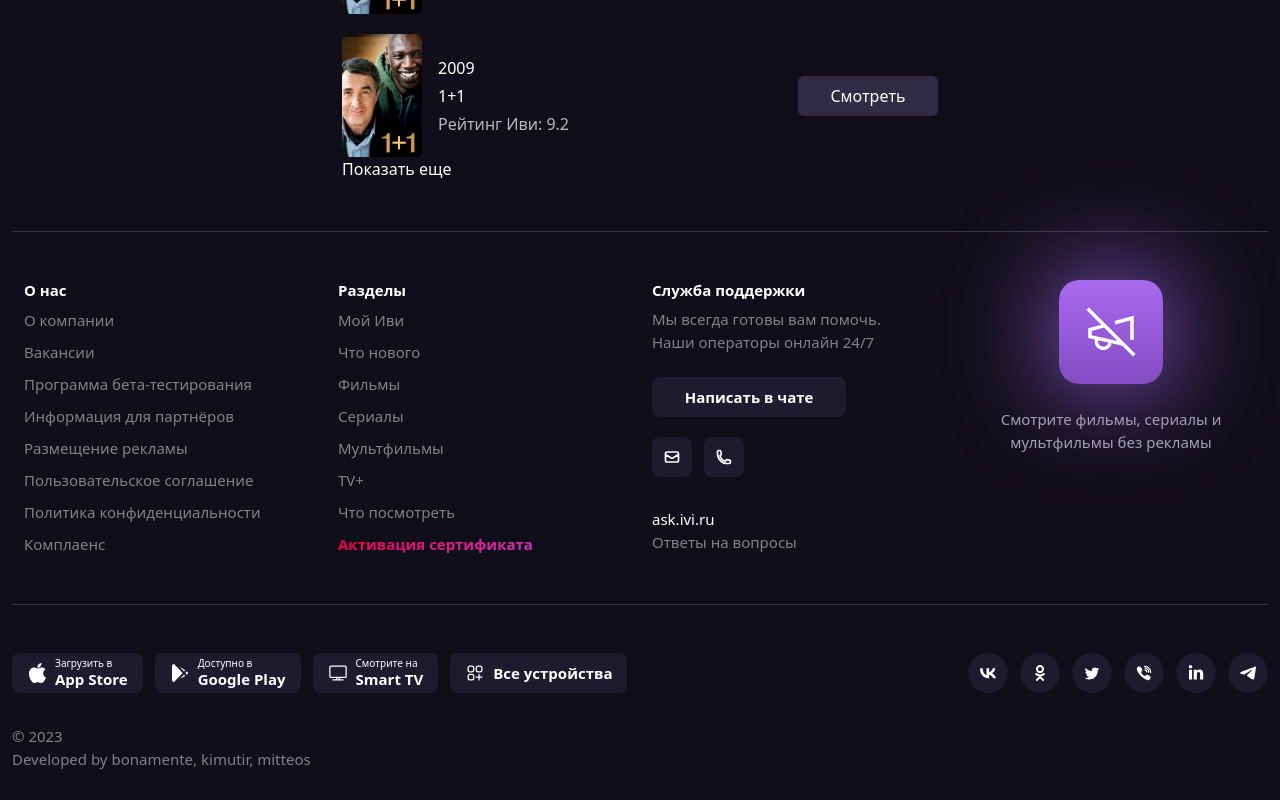
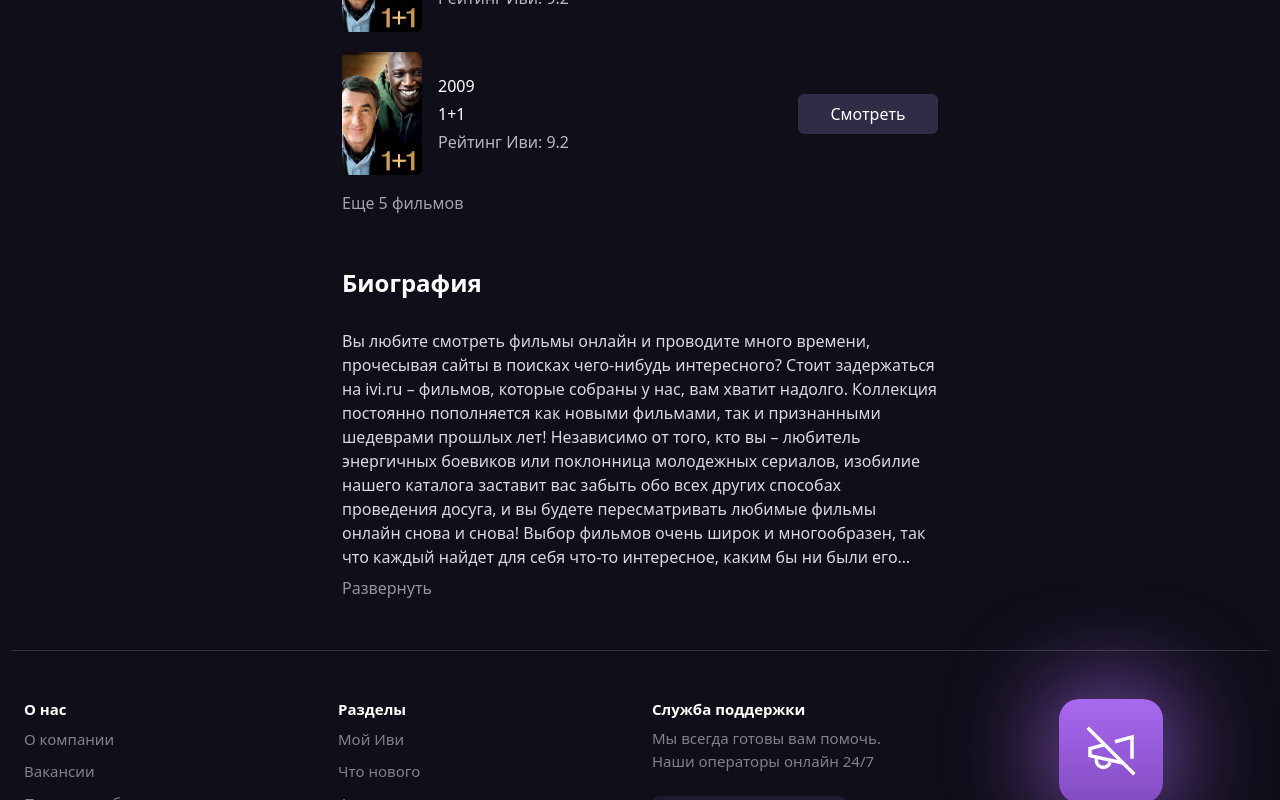
Before and after one commit to mitteos/ivi-analog, a Next.js app: page /person/1 in a window 1280 px wide. Shown: the part 1896-2696 px from the top of the page. Built offline with nearby package versions, Linux system fonts and the light colour scheme.

Commit message:
feat: finished Person component

```diff
--- a/src/components/screens/person/Person.tsx
+++ b/src/components/screens/person/Person.tsx
@@ -5,6 +5,7 @@ import Description from "./description/Description";
 import CustomSlider from "@/components/customs/custom-slider/CustomSlider";
 import PreviewFilm from "@/components/previews/preview-film/PreviewFilm";
 import Filmography from "./filmography/Filmography";
+import Biography from "./biography/Biography";
 
 const backgroundImage = "/images/person-image-big.jpg";
 
@@ -24,7 +25,7 @@ const sliderData = [
 const Person: React.FC = () => {
   return (
     <>
-      <Layout title={"actor name"}>
+      <Layout title={"Скарлетт Йоханссон"}>
         <>
           {backgroundImage && <PersonBackground img={backgroundImage} />}
 
@@ -57,6 +58,9 @@ const Person: React.FC = () => {
             <PersonSection>
               <Filmography items={sliderData} />
             </PersonSection>
+            <PersonSection title="Биография">
+              <Biography />
+            </PersonSection>
           </div>
         </>
       </Layout>
--- a/src/components/screens/person/biography/Biography.tsx
+++ b/src/components/screens/person/biography/Biography.tsx
@@ -1,5 +1,60 @@
+import { useCallback, useRef, useState } from "react";
+
 const Biography = () => {
-  return <div></div>;
+  const textRef = useRef<HTMLParagraphElement>(null);
+  const [buttonTitle, setButtonTitle] = useState("Развернуть");
+
+  const toggleTextHeight = useCallback(() => {
+    textRef.current?.classList.toggle("line-clamp-[10]");
+
+    if (textRef.current?.classList.contains("line-clamp-[10]")) {
+      setButtonTitle("Читать дальше");
+    } else {
+      setButtonTitle("Свернуть");
+    }
+  }, []);
+  return (
+    <div className="text-[#d9d7e0] mb-7">
+      <p
+        ref={textRef}
+        className="w-fulltext-[15px] text-ellipsis line-clamp-[10]"
+      >
+        Вы любите смотреть фильмы онлайн и проводите много времени, прочесывая
+        сайты в поисках чего-нибудь интересного? Стоит задержаться на ivi.ru –
+        фильмов, которые собраны у нас, вам хватит надолго. Коллекция постоянно
+        пополняется как новыми фильмами, так и признанными шедеврами прошлых
+        лет! Независимо от того, кто вы – любитель энергичных боевиков или
+        поклонница молодежных сериалов, изобилие нашего каталога заставит вас
+        забыть обо всех других способах проведения досуга, и вы будете
+        пересматривать любимые фильмы онлайн снова и снова! Выбор фильмов очень
+        широк и многообразен, так что каждый найдет для себя что-то интересное,
+        каким бы ни были его вкусы. Предпочитаете картины исключительно
+        зарубежного производства? У нас их предостаточно: это и золотая классика
+        Голливуда, и душевные французские комедии, и темпераментные итальянские
+        драмы, и шумные индийские музыкальные фильмы. А может, вы патриот и
+        любите российские фильмы? Что ж, и таких фильмов у нас немало. Что вам
+        больше по вкусу – добрая старая классика или новинки кинопроката?
+        Неважно, каким будет ваш ответ – у нас есть все, как картины эпохи
+        зарождения кинематографа, так 2018 года и фильмы 2017. В нашем каталоге
+        вы найдете любые жанры. Это и фильмы про любовь, и детективы, и боевики,
+        и вестерны, и фантастика, и арт-хаус, и уморительные комедии, и фильмы
+        про войну, и ужасы, и триллеры, и документалистика... Кроме «полного
+        метра» на сайте представлены также короткометражные фильмы, а также
+        иностранные и русские сериалы. Если вас интересуют самые знаковые фильмы
+        онлайн в том или ином жанре, система рубрикации поможет вам без труда
+        сориентироваться и найти, например, лучшие драмы или лучший анимационный
+        фильм онлайн. Не упустите замечательную возможность смотреть фильмы
+        онлайн без регистрации, выбирая только то, что вам действительно
+        интересно, и тогда, когда вам это удобно. Ведь это так просто и приятно!
+      </p>
+      <button
+        className="mt-2 leading-[22px] text-[#a5a1b2] opacity-90"
+        onClick={toggleTextHeight}
+      >
+        {buttonTitle}
+      </button>
+    </div>
+  );
 };
 
 export default Biography;
--- a/src/components/screens/person/description/Description.tsx
+++ b/src/components/screens/person/description/Description.tsx
@@ -16,7 +16,7 @@ const Description: React.FC = () => {
   return (
     <div className="pt-[calc(100vw*.321)] flex flex-col text-white">
       <div className="text-[#a5a1b2] text-[15px]">Scarlett Johansson</div>
-      <h1 className="mt-4 break-words font-[600] text-[56px]">
+      <h1 className="mt-4 break-words font-[600] text-[40px] sm:text-[56px]">
         Скарлетт Йоханссон
       </h1>
       <div className="mt-4 text-[#d9d7e0]">
--- a/src/components/screens/person/filmography/Filmography.tsx
+++ b/src/components/screens/person/filmography/Filmography.tsx
@@ -1,21 +1,36 @@
-import React, { PropsWithChildren, useCallback, useState } from "react";
+import React, {
+  PropsWithChildren,
+  useCallback,
+  useEffect,
+  useState,
+} from "react";
 import { FilmographyProps } from "./types";
 import FilmographyItem from "./filmography-item/FilmographyItem";
 
 const Filmography: React.FC<PropsWithChildren<FilmographyProps>> = ({
   items,
 }) => {
-  const [films, setFilms] = useState(items.slice(0, 5));
+  const [films, setFilms] = useState<any[]>(items.slice(0, 5));
+  const [short, setShort] = useState(true);
 
   const showAll = useCallback(() => {
-    setFilms(items);
-  }, [items]);
+    setShort((curr) => !curr);
+  }, []);
+
+  useEffect(() => {
+    if (short) setFilms(items.slice(0, 5));
+    if (!short) setFilms(items);
+  }, [short, items]);
 
   return (
     <div className="text-white">
-      <h2 className="text-white text-[24px] font-semibold mb-[20px]">
-        Полная фильмография
-      </h2>
+      <div className="flex text-white mb-7 items-end">
+        <h2 className="text-[24px] font-semibold mr-2 leading-7">
+          Полная фильмография
+        </h2>
+        <p className="text-[#a5a1b2] leading-5">{items.length} фильмов</p>
+      </div>
+
       <ul className="flex flex-col gap-5">
         {films.map((item, index) => (
           <FilmographyItem
@@ -29,7 +44,9 @@ const Filmography: React.FC<PropsWithChildren<FilmographyProps>> = ({
           />
         ))}
       </ul>
-      <button onClick={showAll}>Показать еще</button>
+      <button onClick={showAll} className="mt-4 text-[#a5a1b2]">
+        {short ? `Еще ${items.length - 5} фильмов` : "Скрыть"}
+      </button>
     </div>
   );
 };
--- a/src/components/screens/person/person-section/PersonSection.tsx
+++ b/src/components/screens/person/person-section/PersonSection.tsx
@@ -10,7 +10,11 @@ const PersonSection: React.FC<PropsWithChildren<PersonSectionProps>> = ({
   return (
     <Section>
       <div className={`person-content ${withoutPadding ? "" : "px-3"}`}>
-        <h2 className="pl-[10px] text-white text-[24px] font-semibold mb-[10px]">
+        <h2
+          className={`
+          text-white text-[24px] font-semibold mb-7
+          ${withoutPadding ? "pl-3" : ""}`}
+        >
           {title}
         </h2>
         {children}
--- a/src/styles/globals.css
+++ b/src/styles/globals.css
@@ -26,7 +26,7 @@ body {
 }
 
 .person-content {
-  @apply w-1/2 ml-[25%];
+  @apply w-full xs:w-2/3 xs:ml-[16%] lg:w-1/2 lg:ml-[25%];
 }
 
 .page-header-container {
--- a/tailwind.config.js
+++ b/tailwind.config.js
@@ -1,15 +1,22 @@
 /** @type {import('tailwindcss').Config} */
+
+const defaultTheme = require("tailwindcss/defaultTheme");
+
 module.exports = {
   content: [
-    './src/pages/**/*.{js,ts,jsx,tsx}',
-    './src/components/**/*.{js,ts,jsx,tsx}',
-    './src/app/**/*.{js,ts,jsx,tsx}',
+    "./src/pages/**/*.{js,ts,jsx,tsx}",
+    "./src/components/**/*.{js,ts,jsx,tsx}",
+    "./src/app/**/*.{js,ts,jsx,tsx}",
   ],
   theme: {
     extend: {
       gridTemplateRows: {
-        layout: 'auto 1fr auto',
+        layout: "auto 1fr auto",
       },
+    },
+    screens: {
+      xs: "475px",
+      ...defaultTheme.screens,
     },
   },
   plugins: [],
```
